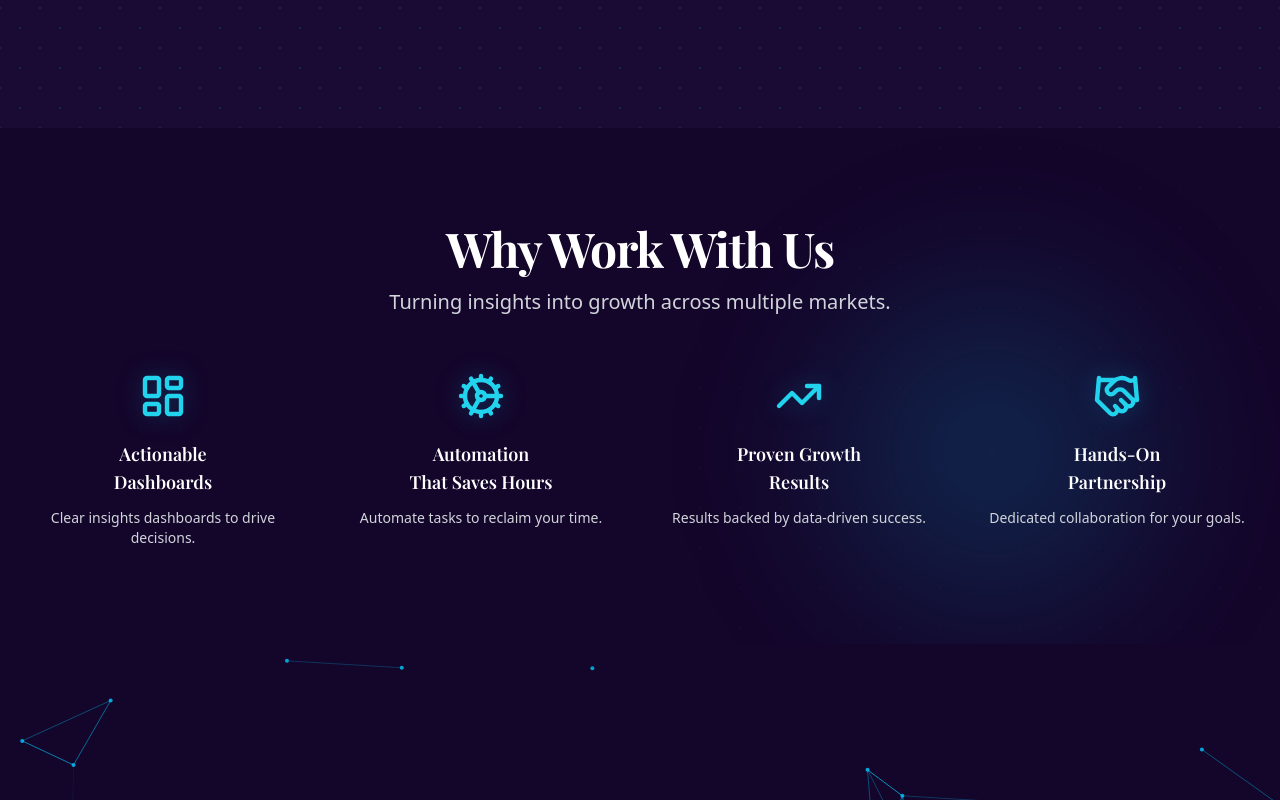
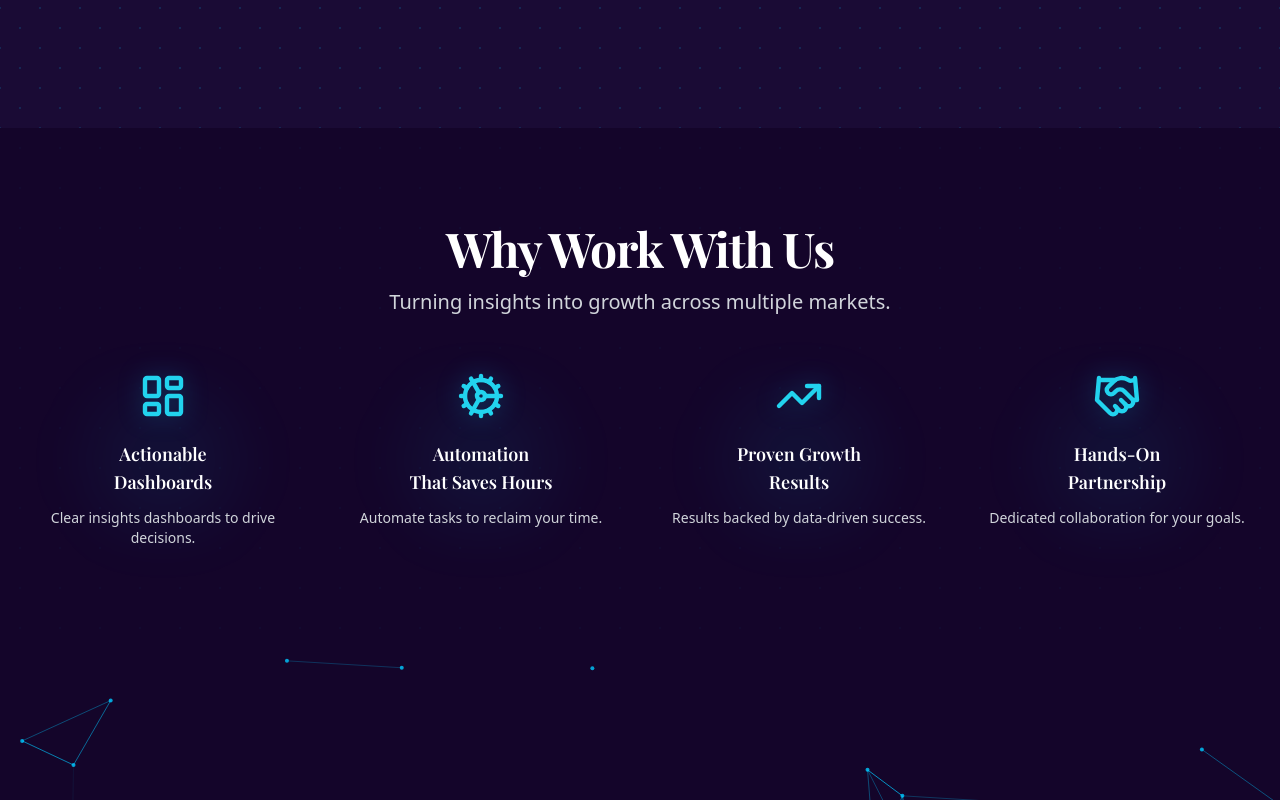
Before and after one commit to kartik-7877/statixgrowth-site, a Next.js app: page / in a window 1280 px wide. Shown: the part 1520-2320 px from the top of the page. Built offline with nearby package versions, Linux system fonts and the light colour scheme.

Commit message:
fix: remove unbalanced glow and add balanced per-card glow in WhyWorkWithUs section

```diff
--- a/components/WhyWorkWithUs.js
+++ b/components/WhyWorkWithUs.js
@@ -43,45 +43,47 @@ export default function WhyWorkWithUs() {
   ];
 
   return (
-    <section
-      className=" relative w-full overflow-hidden bg-[#14052A] /* ✅ Hero background */ py-16 sm:py-20 md:py-24 "
-    >
+    <section className="relative w-full overflow-hidden bg-[#14052A] py-16 sm:py-20 md:py-24">
       {/* dotted background */}
       <div
         aria-hidden="true"
-        className=" pointer-events-none absolute inset-0 opacity-[0.15] [background-image:radial-gradient(rgba(0,200,255,0.18)_1px,transparent_1px)] [background-size:40px_40px] [background-position:0_0,20px_20px] "
+        className="pointer-events-none absolute inset-0 opacity-[0.15]
+        [background-image:radial-gradient(rgba(0,200,255,0.18)_1px,transparent_1px)]
+        [background-size:40px_40px] [background-position:0_0,20px_20px]"
       />
 
-      {/* soft cyan glow */}
-      <div
-        aria-hidden="true"
-        className=" pointer-events-none absolute -bottom-24 right-0 w-[70vw] h-[70vw] md:w-[45vw] md:h-[45vw] bg-[radial-gradient(ellipse_at_center,rgba(0,200,255,0.20),transparent_60%)] blur-3xl "
-      />
+      {/* 🔥 Removed the single big cyan glow (unbalanced) */}
 
       <div className="relative z-10 max-w-7xl mx-auto px-5 sm:px-8">
         {/* Heading */}
-        <h2 className=" font-display tracking-tight text-white mb-4 text-2xl sm:text-3xl md:text-5xl font-semibold md:font-bold leading-[1.2] text-center ">
+        <h2 className="font-display tracking-tight text-white mb-4 text-2xl sm:text-3xl md:text-5xl font-semibold md:font-bold leading-[1.2] text-center">
           Why Work With Us
         </h2>
-        <p className=" font-sans mt-4 sm:mt-4 text-sm sm:text-base md:text-xl text-gray-300 text-center mb-10 sm:mb-12 md:mb-14 ">
+        <p className="font-sans mt-4 sm:mt-4 text-sm sm:text-base md:text-xl text-gray-300 text-center mb-10 sm:mb-12 md:mb-14">
           Turning insights into growth across multiple markets.
         </p>
 
-        {/* Grid - phone becomes stacked with cards */}
-        <div className=" grid grid-cols-1 sm:grid-cols-2 md:grid-cols-4 gap-6 sm:gap-10 md:gap-14 ">
+        {/* Grid */}
+        <div className="grid grid-cols-1 sm:grid-cols-2 md:grid-cols-4 gap-6 sm:gap-10 md:gap-14">
           {features.map(({ Icon, title, text }, i) => (
             <div
               key={i}
-              className=" flex flex-col items-center text-center bg-[#0b0b2e]/60 rounded-2xl p-6 shadow-md /* ✅ Restored inner card color */ transition-transform duration-300 hover:scale-[1.04] sm:bg-transparent sm:shadow-none sm:p-0 sm:rounded-none "
+              className="relative flex flex-col items-center text-center
+              bg-[#0b0b2e]/60 rounded-2xl p-6 shadow-md
+              transition-transform duration-300 hover:scale-[1.04]
+              sm:bg-transparent sm:shadow-none sm:p-0 sm:rounded-none"
             >
+              {/* subtle glow per icon */}
+              <div className="absolute inset-0 bg-[radial-gradient(circle_at_center,rgba(0,200,255,0.08),transparent_70%)] blur-xl rounded-2xl" />
+
               <Icon
-                className={`${iconSize} text-cyan-400 drop-shadow-[0_0_12px_rgba(0,200,255,0.25)] transition-transform duration-300 hover:scale-110`}
+                className={`${iconSize} relative text-cyan-400 drop-shadow-[0_0_12px_rgba(0,200,255,0.25)] transition-transform duration-300 hover:scale-110`}
                 strokeWidth={2.2}
               />
-              <h3 className="font-display text-white font-semibold text-base sm:text-lg mt-5 leading-tight">
+              <h3 className="font-display text-white font-semibold text-base sm:text-lg mt-5 leading-tight relative z-10">
                 {title}
               </h3>
-              <p className="font-sans text-gray-300 mt-3 text-xs sm:text-sm leading-relaxed">
+              <p className="font-sans text-gray-300 mt-3 text-xs sm:text-sm leading-relaxed relative z-10">
                 {text}
               </p>
             </div>
```
